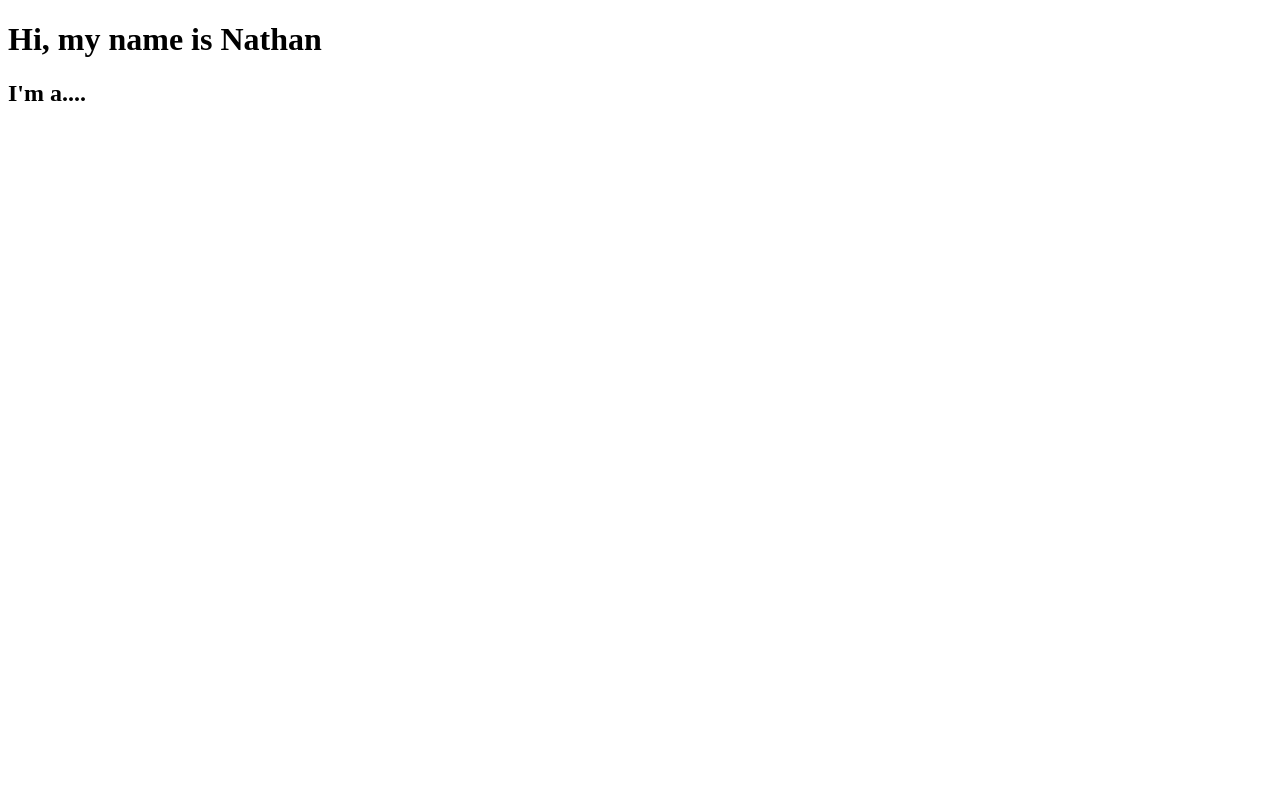
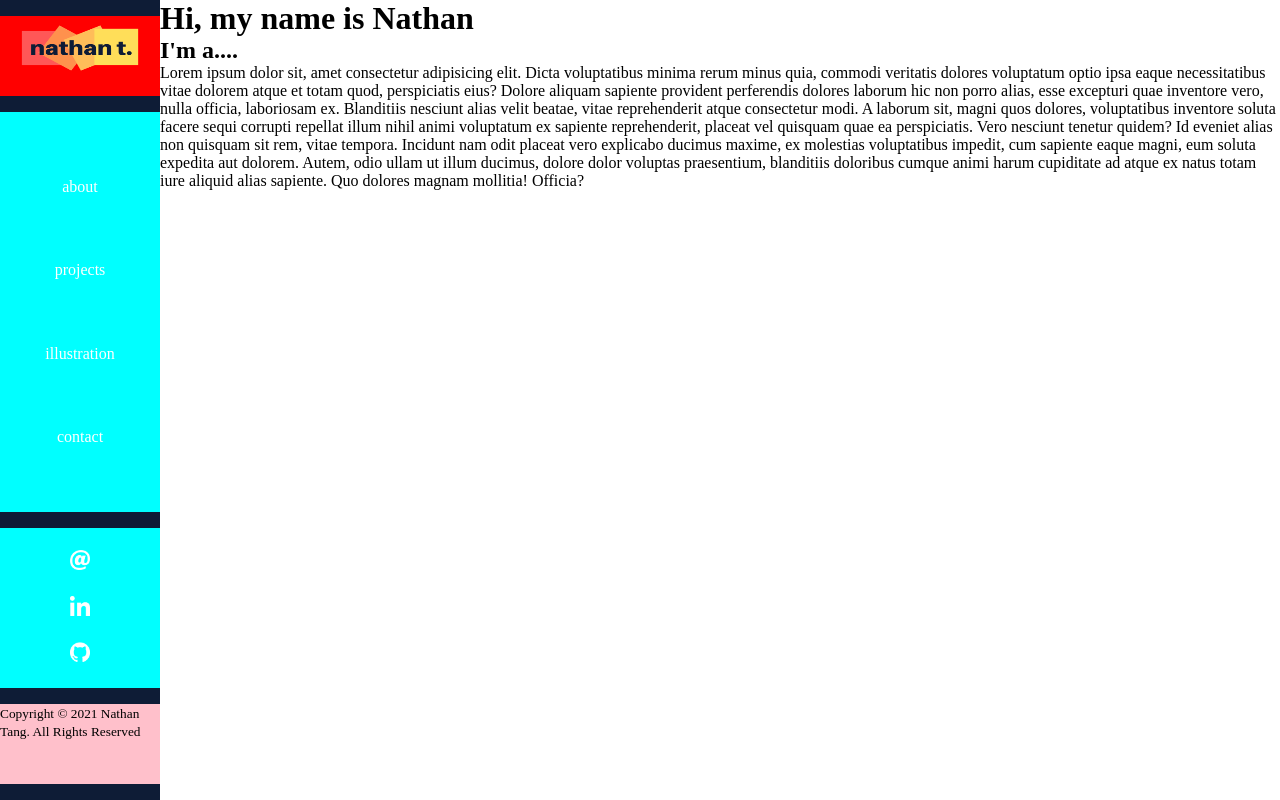
Before and after one commit to felipeGarciaDiaz/nathan-t, a plain HTML site: page index.html in a window 1280 px wide. Drawn offline with Linux system fonts and the light colour scheme.

Commit message:
sticky navbar skeleton created

```diff
--- a/index.html
+++ b/index.html
@@ -6,12 +6,60 @@
     <meta http-equiv="X-UA-Compatible" content="IE=edge">
     <meta name="viewport" content="width=device-width, initial-scale=1.0">
     <link rel="stylesheet" href="styles.css">
-    <title>Document</title>
+    <title>nathan tang</title>
 </head>
 
 <body>
-    <h1>Hi, my name is Nathan</h1>
-    <h2>I'm a....</h2>
+    <nav>
+        <div class="sidebar">
+            <div class="logo">
+                <img class="navbar-logo" src="images/logo.png" alt="logo for nathan tang" height="80%" width="80%">
+            </div>
+            <div class="navbar nav-place">
+                <ul>
+                    <li><a href="">about</a></li>
+                    <li><a href="">projects</a></li>
+                    <li><a href="">illustration</a></li>
+                    <li><a href="">contact</a></li>
+                </ul>
+            </div>
+            <div class="contact nav-place">
+                <ul>
+                    <li><a target="_blank" href="#" class="social"><img src="icons/email.png" alt="email icon"
+                                class="icons" rel="noopener noreferrer" height="20px" width="20px"></a>
+                    </li>
+                    <li><a target="_blank" href="https://ca.linkedin.com/in/nathan-t" class="social"
+                            rel="noopener noreferrer"><img src="icons/linkedin.png" alt="linkedin icon" class="icons"
+                                height="20px" width="20px"></a>
+                    </li>
+                    <li><a target="_blank" href="https://github.com/nthnt" class="social" rel="noopener noreferrer"><img
+                                src="icons/github.png" alt="github icon" class="icons" height="20px" width="20px"></a>
+                    </li>
+                </ul>
+            </div>
+            <div class="copyright">
+                <small>Copyright &copy; 2021 Nathan Tang. All Rights Reserved</small>
+            </div>
+        </div>
+    </nav>
+    <main>
+        <h1>Hi, my name is Nathan</h1>
+        <h2>I'm a....</h2>
+        <p>Lorem ipsum dolor sit, amet consectetur adipisicing elit. Dicta voluptatibus minima rerum minus quia, commodi
+            veritatis dolores voluptatum optio ipsa eaque necessitatibus vitae dolorem atque et totam quod, perspiciatis
+            eius?
+            Dolore aliquam sapiente provident perferendis dolores laborum hic non porro alias, esse excepturi quae
+            inventore vero, nulla officia, laboriosam ex. Blanditiis nesciunt alias velit beatae, vitae reprehenderit
+            atque consectetur modi.
+            A laborum sit, magni quos dolores, voluptatibus inventore soluta facere sequi corrupti repellat illum nihil
+            animi voluptatum ex sapiente reprehenderit, placeat vel quisquam quae ea perspiciatis. Vero nesciunt tenetur
+            quidem?
+            Id eveniet alias non quisquam sit rem, vitae tempora. Incidunt nam odit placeat vero explicabo ducimus
+            maxime, ex molestias voluptatibus impedit, cum sapiente eaque magni, eum soluta expedita aut dolorem.
+            Autem, odio ullam ut illum ducimus, dolore dolor voluptas praesentium, blanditiis doloribus cumque animi
+            harum cupiditate ad atque ex natus totam iure aliquid alias sapiente. Quo dolores magnam mollitia! Officia?
+        </p>
+    </main>
 </body>
 
 </html>
--- a/styles.css
+++ b/styles.css
@@ -0,0 +1,79 @@
+* {
+    box-sizing: border-box;
+    padding: 0;
+    margin: 0;
+}
+
+body {
+    margin: 0;
+}
+
+nav {
+    position: fixed;
+    top: 0;
+    left: 0;
+    width: 10em;
+    height: 100%;
+    background: #0E1C36;
+}
+
+main {
+    margin-left: 10em;
+}
+
+ul {
+    list-style-type: none;
+}
+
+.sidebar {
+    height: 100%;
+    width: 100%;
+    display: flex;
+    flex-direction: column;
+    justify-content: space-evenly;
+    align-items: center;
+}
+
+.logo {
+    display: flex;
+    justify-content: center;
+    height: 10%;
+    width: 100%;
+    background: red;
+}
+
+.contact {
+    display: flex;
+    justify-content: center;
+    align-items: space-around;
+    height: 20%;
+    width: 100%;
+    background: green;
+}
+
+.navbar {
+    height: 50%;
+    width: 100%;
+}
+
+.navbar ul li a{
+    display: block;
+    text-decoration: none;
+    color: white;
+}
+
+.nav-place ul {
+    display: flex;
+    flex-direction: column;
+    align-items: center;
+    justify-content: space-evenly;
+    height: 100%;
+    width: 100%;
+    background-color: aqua;
+}
+
+.copyright {
+    height: 10%;
+    width: 100%;
+    background: pink;
+}
```
Also changed, not shown: icons/dpicon.png (added), icons/email.png (added), icons/github.png (added), icons/linkedin.png (added), icons/search.png (added), icons/shello.png (added), images/logo.png (added).
